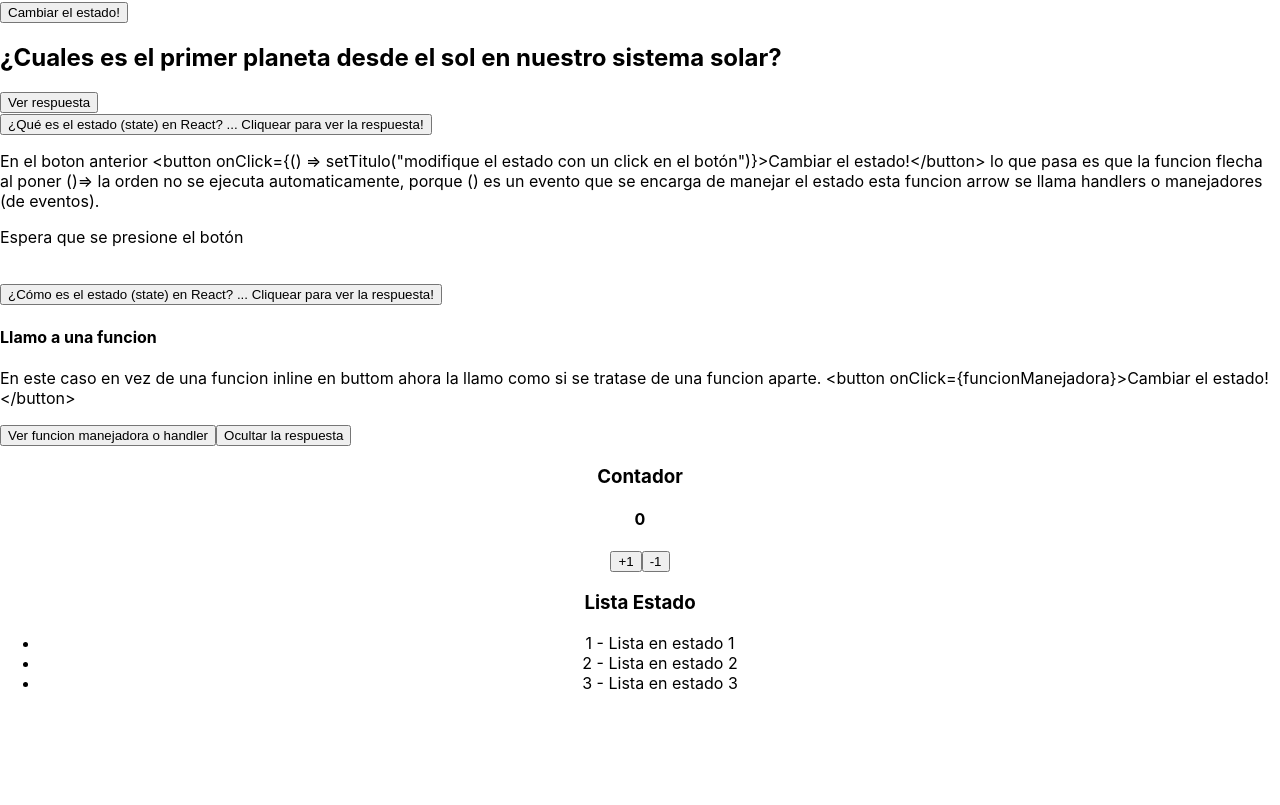
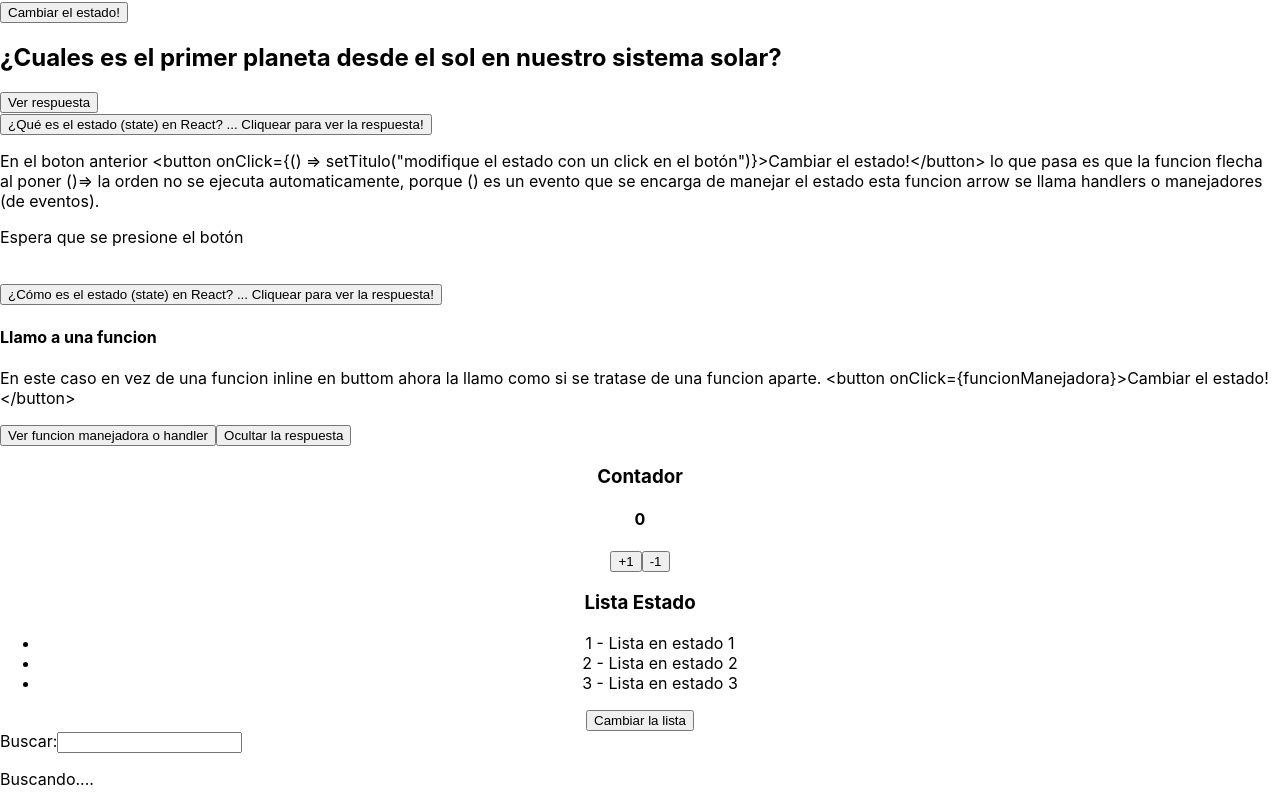
Before and after one commit to patricioprietogaray/numen2023, a React (Create React App) app: page / in a window 1280 px wide. Shown: the part 3364-4169 px from the top of the page. Before the commit the page ends 4073 px from the top, so only its background shows below. Built offline with nearby package versions, Linux system fonts and the light colour scheme.

Commit message:
busqueda
buscar una frase o texto

```diff
--- a/src/App.js
+++ b/src/App.js
@@ -3,6 +3,7 @@ import './App.css';
 import Pregunta from './componentes/Pregunta';
 import Contador from './componentes/Contador';
 import Planetas from './componentes/planetas';
+import Buscador from './componentes/buscador';
 
 function App() {
 
@@ -253,6 +254,7 @@ function App() {
       <Pregunta />
       <Contador />
       {/* <Planetas /> */}
+      <Buscador />
 
 
 
--- a/src/componentes/Contador.js
+++ b/src/componentes/Contador.js
@@ -8,12 +8,28 @@ const Contador = () => {
 
     // 7. crear una lista de titulos (en un objeto) la cual se declara en un estado
     // ojo el arreglo entre () que pertenece al useState!!!
-    const [lista, setLista] = useState([
+    const [lista, setLista] = useState(() => [
+    // const [lista, setLista] = useState([    ES IGUAL
         { id: 1, title: "Lista en estado 1" },
         { id: 2, title: "Lista en estado 2" },
         { id: 3, title: "Lista en estado 3" },
     ]);
 
+    const cambiarListaHandler = () => {
+        setLista(estadoPrevioArreglo =>
+            // creo otro objeto y se lo agrego al arreglo que tengo de tres elementos
+            // return
+            [
+                // debo retornar un objeto más
+            ...estadoPrevioArreglo, //tomo el arreglo anterior
+                { id: 4, title: "Lista en estado 4 (agregada)" }, //agrego objeto
+            ]
+
+
+
+        )
+
+    }
 
 
 
@@ -45,8 +61,8 @@ const Contador = () => {
             <h3>Lista Estado</h3>
             <ul>
                 {lista.map(item => <li>{item.id}{' - '}{item.title}</li>)}
-                {/* 1:43 */}
             </ul>
+            <button onClick={cambiarListaHandler}>Cambiar la lista</button>
 
         </div>
     );
--- /dev/null
+++ b/src/componentes/buscador.js
@@ -0,0 +1,27 @@
+import React, { useState } from 'react';
+
+
+// que hace? espera a que el input cambie
+const Buscador = () => {
+
+    const [terminoDeBusqueda, setTerminoDeBusqueda] = useState('');
+
+    const busquedaHandler = (event) => {
+        // ver que estoy escribiendo en el input? con event.target.value
+        // console.log(event.target.value)
+        // como lo traduzco al estado?
+        setTerminoDeBusqueda(event.target.value);
+    }
+
+    return (
+        <div>
+            {/* en React el for (atributo del label) se llama htmlFor */}
+            <label htmlFor='busqueda'>Buscar:</label>
+            {/* cuando cambie onChange hacer tal cosa */}
+            <input onChange={busquedaHandler} type='text' />
+            <p>Buscando.... {terminoDeBusqueda}</p>
+        </div>
+    );
+}
+
+export default Buscador;
```
